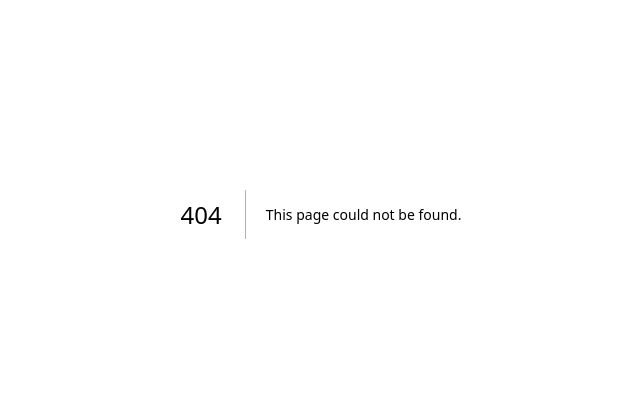
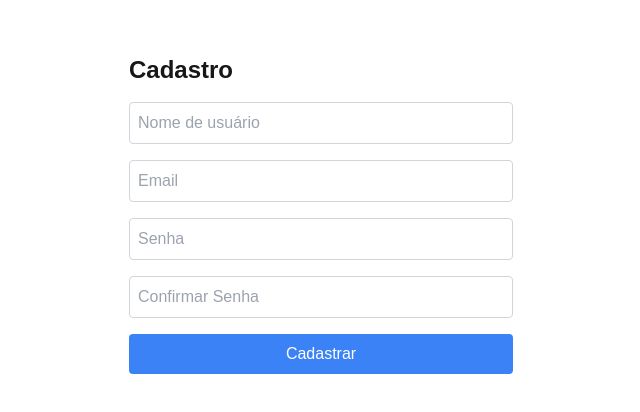
Before and after one commit to voronll/salus-forum-teste, a Next.js app: page /register in a window 1280 px wide. Before the commit this address had no page. Shown: the part 186-598 px from the top of the page, without its empty margins (319-959 px from the left). Built offline with nearby package versions, Linux system fonts and the light colour scheme.

Commit message:
feat: cadastro de usuario

```diff
--- a/package.json
+++ b/package.json
@@ -10,6 +10,10 @@
   },
   "dependencies": {
     "@nextui-org/card": "^2.0.34",
+    "bcrypt": "^5.1.1",
+    "bcryptjs": "^2.4.3",
+    "cookie": "^1.0.2",
+    "jsonwebtoken": "^9.0.2",
     "mysql2": "^3.11.3",
     "next": "^14.2.8",
     "pg": "^8.13.0",
@@ -17,6 +21,8 @@
     "react-dom": "^18"
   },
   "devDependencies": {
+    "@types/bcrypt": "^5.0.2",
+    "@types/jsonwebtoken": "^9.0.7",
     "@types/node": "^20",
     "@types/react": "^18",
     "@types/react-dom": "^18",
--- /dev/null
+++ b/src/app/api/users/register/route.ts
@@ -0,0 +1,33 @@
+// /app/api/users/register/route.ts
+
+import { NextResponse } from 'next/server';
+
+import bcrypt from 'bcrypt';
+import { query } from '@/app/lib/db';
+
+export async function POST(request: Request) {
+  const { username, email, password } = await request.json();
+
+  try {
+    // Verificar se o email já está em uso
+    const existingUser = await query('SELECT id FROM users WHERE email = $1', [email]);
+
+    if (existingUser.rows.length > 0) {
+      return NextResponse.json({ error: 'Email já está em uso' }, { status: 400 });
+    }
+
+    // Criar o hash da senha
+    const hashedPassword = await bcrypt.hash(password, 10);
+
+    // Inserir o novo usuário no banco de dados
+    const res = await query(
+      'INSERT INTO users (username, email, password_hash, created_at) VALUES ($1, $2, $3, NOW()) RETURNING id, username, email',
+      [username, email, hashedPassword]
+    );
+
+    return NextResponse.json(res.rows[0], { status: 201 });
+  } catch (error) {
+    console.error('Erro ao registrar usuário:', error);
+    return NextResponse.json({ error: 'Erro ao registrar usuário' }, { status: 500 });
+  }
+}
--- a/src/app/components/header.tsx
+++ b/src/app/components/header.tsx
@@ -31,10 +31,10 @@ const Header = () => {
           </li>
           <li>
             <a
-              href="#"
+              href="/login/"
               className="bg-gradient-to-r from-orange-400 to-red-500 bg-clip-text text-transparent"
             >
-              Contato
+              Login
             </a>
           </li>
         </ul>
--- /dev/null
+++ b/src/app/register/page.tsx
@@ -0,0 +1,93 @@
+// /app/register/page.tsx
+
+'use client';
+
+import { useState } from 'react';
+import { useRouter } from 'next/navigation';
+
+const RegisterPage = () => {
+  const [username, setUsername] = useState('');
+  const [email, setEmail] = useState('');
+  const [password, setPassword] = useState('');
+  const [confirmPassword, setConfirmPassword] = useState('');
+  const [error, setError] = useState<string | null>(null);
+  const router = useRouter();
+
+  const handleRegister = async (e: React.FormEvent) => {
+    e.preventDefault();
+
+    if (password !== confirmPassword) {
+      setError('As senhas não coincidem');
+      return;
+    }
+
+    try {
+      const response = await fetch('/api/users/register', {
+        method: 'POST',
+        headers: { 'Content-Type': 'application/json' },
+        body: JSON.stringify({ username, email, password }),
+      });
+
+      const data = await response.json();
+
+      if (response.ok) {
+        // Redireciona o usuário após o cadastro bem-sucedido
+        router.push('/login');
+      } else {
+        setError(data.error || 'Erro ao cadastrar usuário');
+      }
+    } catch (error) {
+      console.error(error);
+      setError('Erro ao cadastrar usuário');
+    }
+  };
+
+  return (
+    <div className="flex justify-center items-center min-h-screen">
+      <form onSubmit={handleRegister} className="w-full max-w-sm space-y-4">
+        <h1 className="text-2xl font-semibold">Cadastro</h1>
+        {error && <div className="text-red-500">{error}</div>}
+        <input
+          type="text"
+          value={username}
+          onChange={(e) => setUsername(e.target.value)}
+          placeholder="Nome de usuário"
+          required
+          className="w-full p-2 border border-gray-300 rounded"
+        />
+        <input
+          type="email"
+          value={email}
+          onChange={(e) => setEmail(e.target.value)}
+          placeholder="Email"
+          required
+          className="w-full p-2 border border-gray-300 rounded"
+        />
+        <input
+          type="password"
+          value={password}
+          onChange={(e) => setPassword(e.target.value)}
+          placeholder="Senha"
+          required
+          className="w-full p-2 border border-gray-300 rounded"
+        />
+        <input
+          type="password"
+          value={confirmPassword}
+          onChange={(e) => setConfirmPassword(e.target.value)}
+          placeholder="Confirmar Senha"
+          required
+          className="w-full p-2 border border-gray-300 rounded"
+        />
+        <button
+          type="submit"
+          className="w-full bg-blue-500 text-white p-2 rounded"
+        >
+          Cadastrar
+        </button>
+      </form>
+    </div>
+  );
+};
+
+export default RegisterPage;
```
Also changed, not shown: 1 other file (tests, documents, lock files or other folders).
